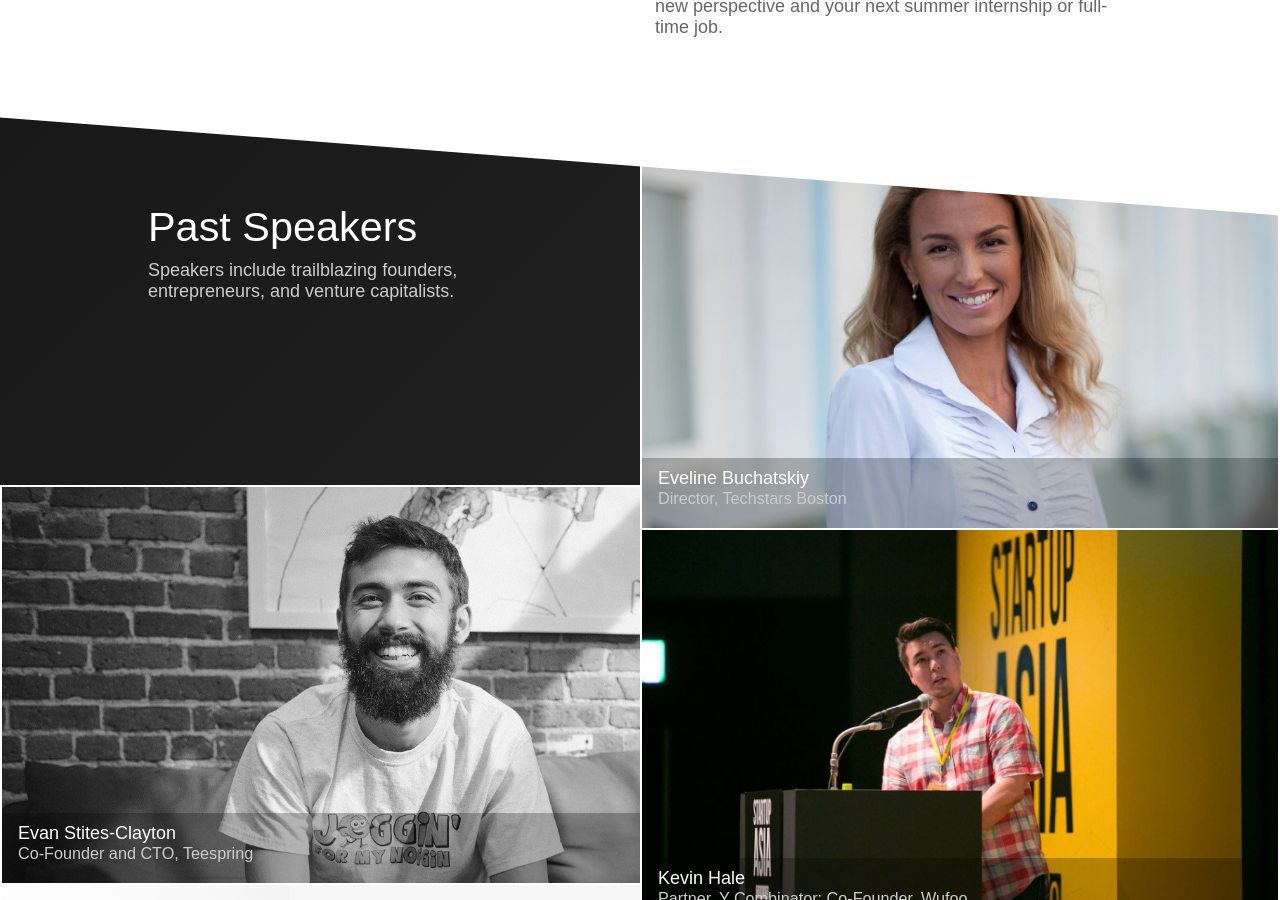
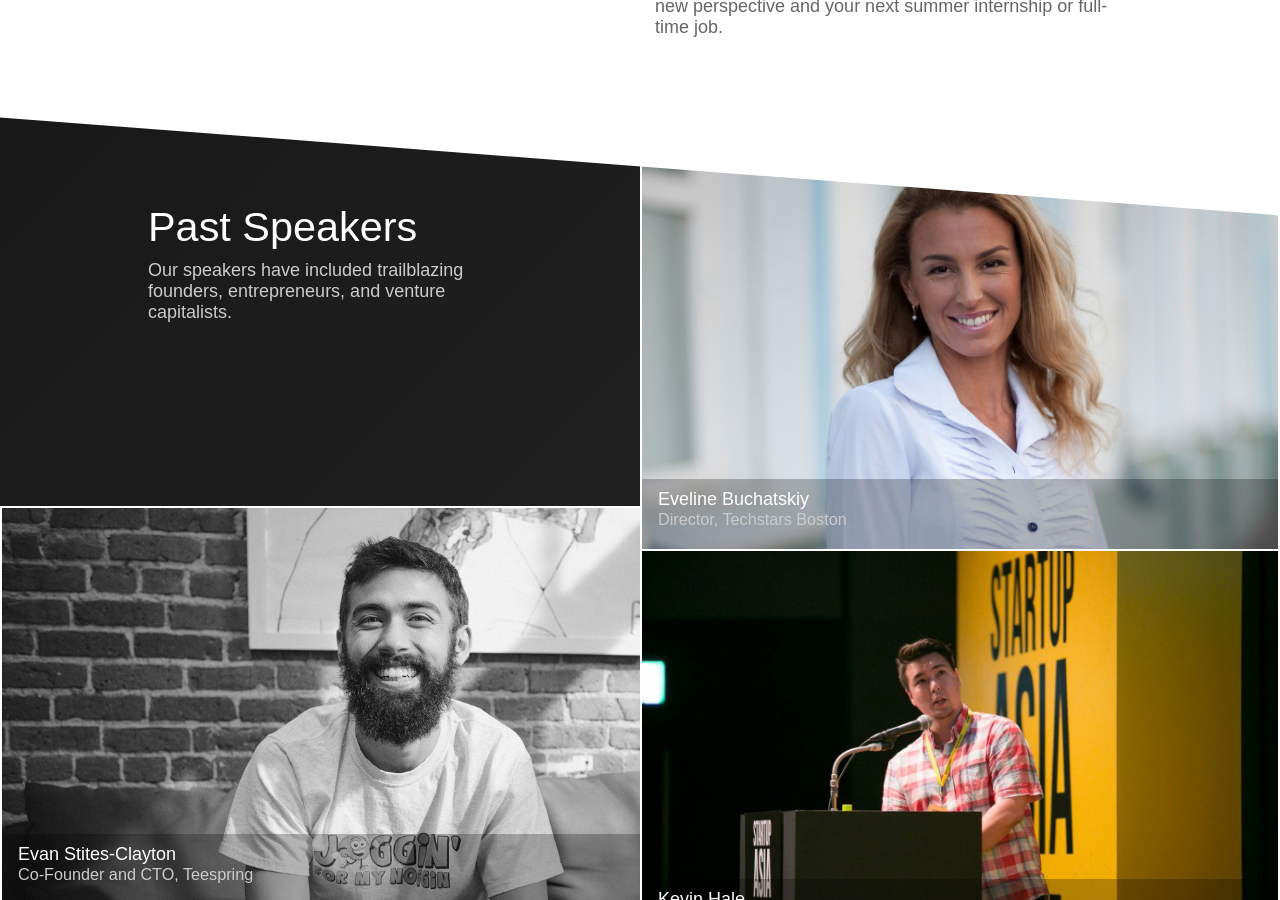
Before and after one commit to hackatbrown/2016.startupatbrown.org, a Jekyll site: the page built from index.html, in a window 1280 px wide and 900 px high, scrolled down 984 px. Built offline with Jekyll 4.4.1, drawn with Linux system fonts in a browser that asks for light colours; nearby versions of some CDN libraries.

Commit message:
sorry another notification haha

```diff
--- a/index.html
+++ b/index.html
@@ -77,7 +77,7 @@ css:
       <div class="row">
         <div class="speakers-header ">
           <h2>Past Speakers</h2>
-          <p>Speakers include trailblazing founders, entrepreneurs, and venture capitalists.</p>
+          <p>Our speakers have included trailblazing founders, entrepreneurs, and venture capitalists.</p>
         </div>
       </div>
     </div>
```
